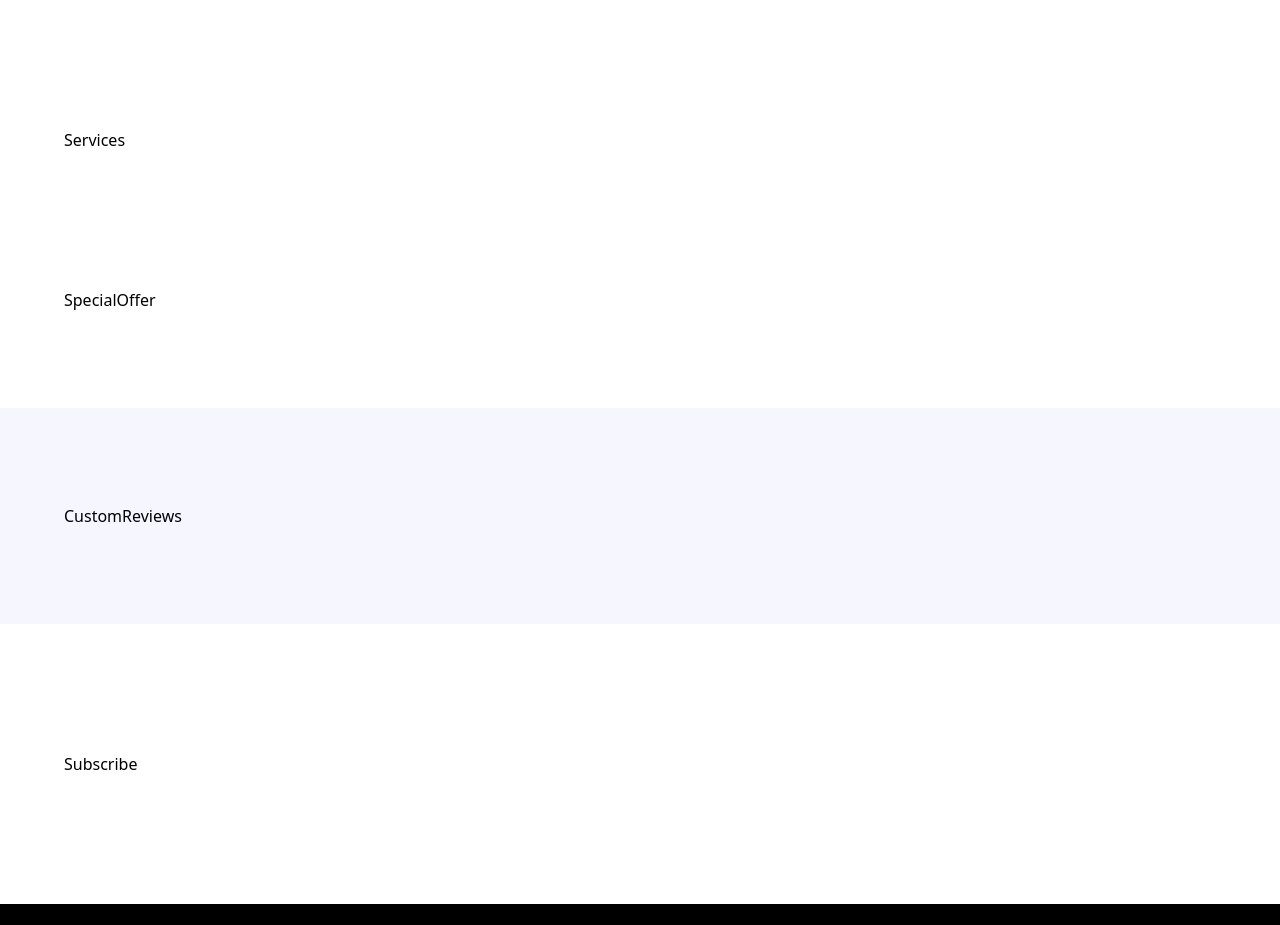
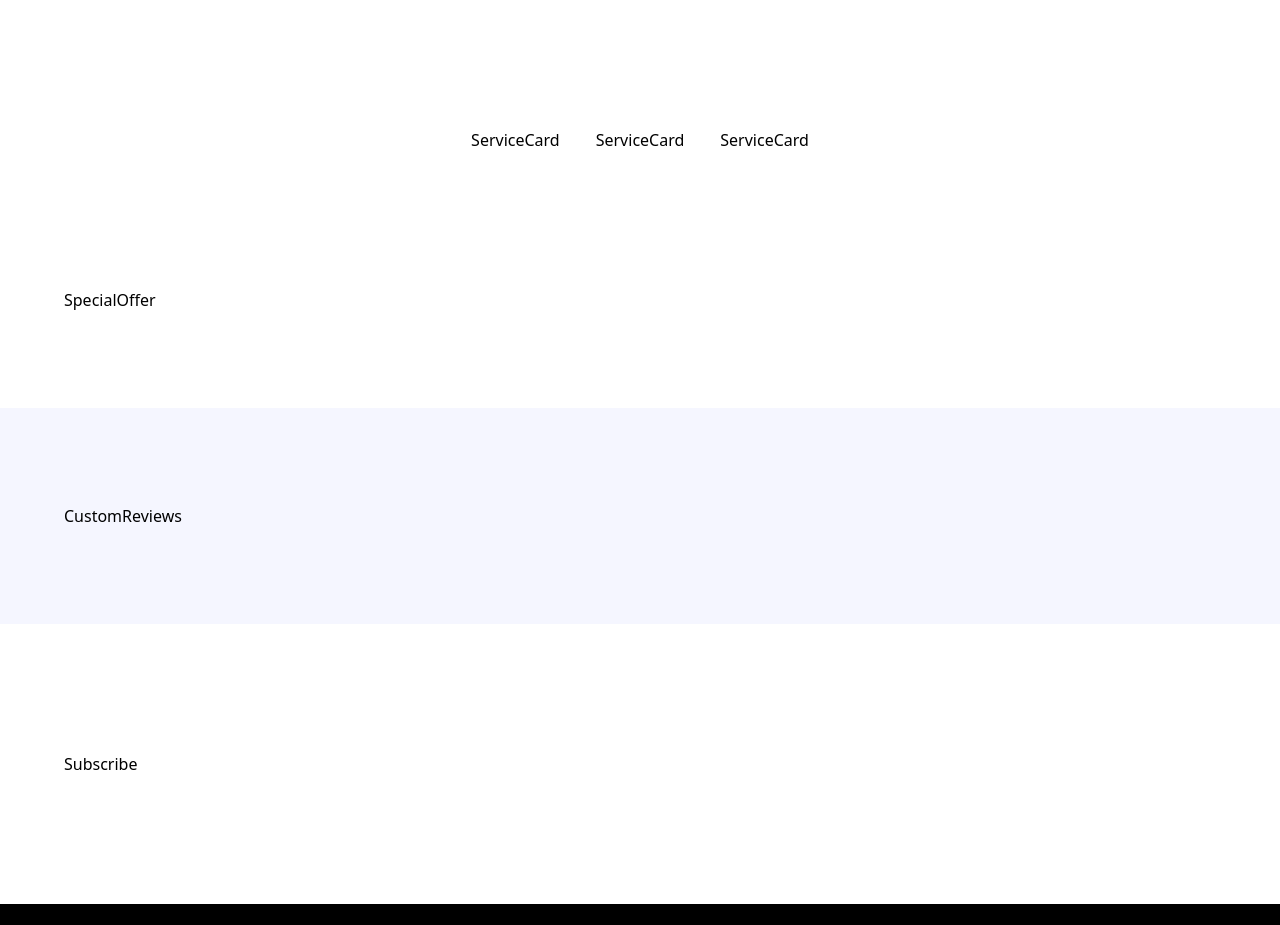
Before and after one commit to GhosTHaise/nike-landing, a React (Vite) app: page / in a window 1280 px wide. Shown: the part 2400-3325 px from the top of the page. Built offline with nearby package versions, Linux system fonts and the light colour scheme; a web font is replaced by a local one.

Commit message:
Build service card

```diff
--- /dev/null
+++ b/src/components/card/ServiceCard.jsx
@@ -0,0 +1,13 @@
+import React from 'react'
+
+const ServiceCard = ({
+    imgURL,
+    label,
+    subtext
+}) => {
+  return (
+    <div>ServiceCard</div>
+  )
+}
+
+export default ServiceCard
--- a/src/sections/Services.jsx
+++ b/src/sections/Services.jsx
@@ -1,8 +1,20 @@
-
+import ServiceCard from "../components/card/ServiceCard"
+import { services } from "../constants"
 
 const Services = () => {
   return (
-    <div>Services</div>
+    <section
+      className="max-container flex justify-center flex-wrap gap-9"
+    >
+      {
+        services.map(service => (
+           <ServiceCard
+              key={service.label}
+              {...service}
+           />
+        ))
+      }
+    </section>
   )
 }
 
```
